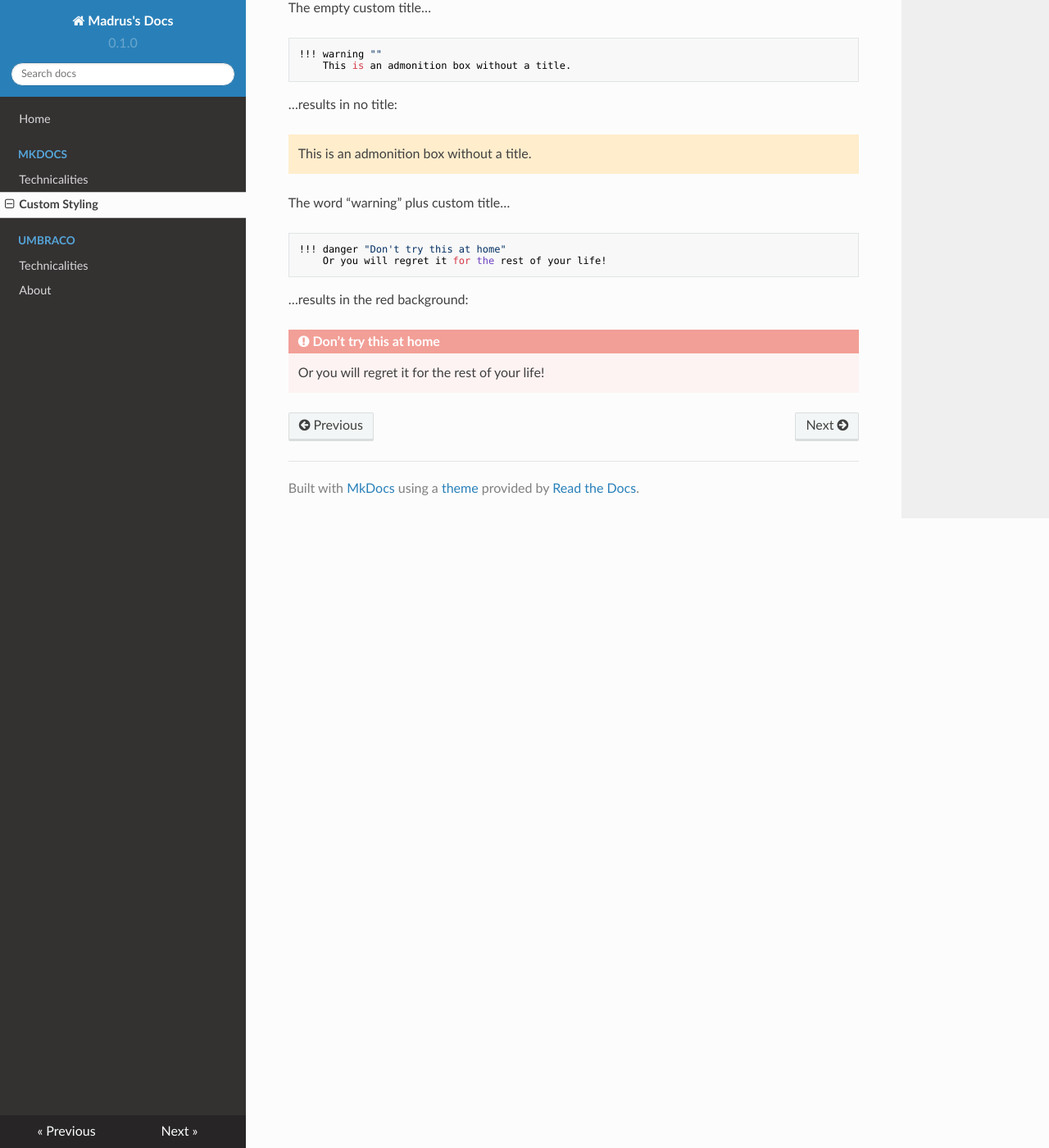
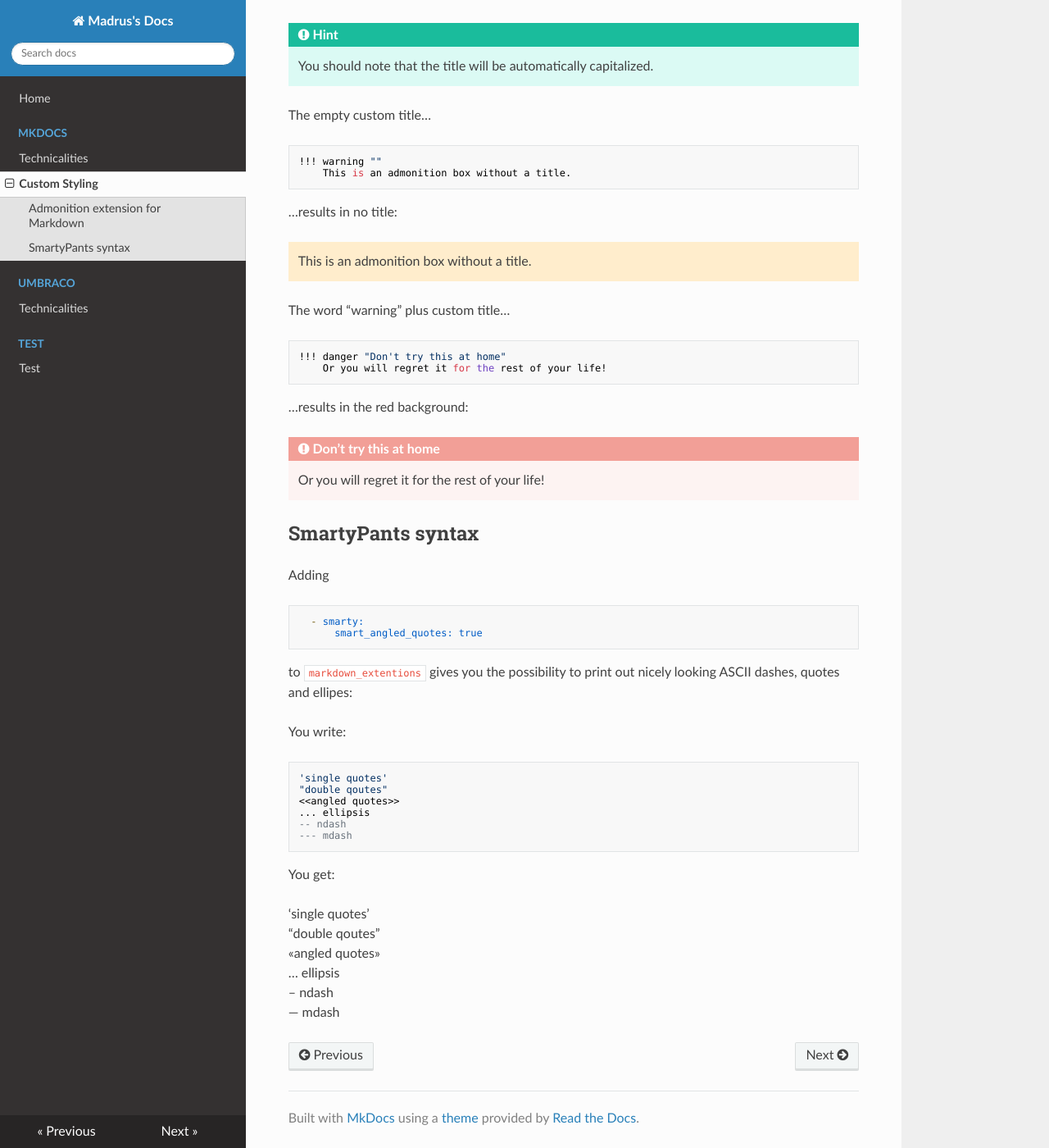
Before and after one commit to madrus/kdocs, an MkDocs documentation site: the page built from docs/mkdocs/custom_styling.md, in a window 1280 px wide and 1400 px high, scrolled down 1590 px. Shown: the whole window at 82% size. Built offline with MkDocs 1.6.1, drawn with Linux system fonts in a browser that asks for light colours; nearby versions of some CDN libraries; old or Windows-style settings are respelled for this version of MkDocs; some of the changed text lies outside the part shown.

Commit message:
addes smarty chapter and test document

````diff
--- a/docs/mkdocs/custom_styling.md
+++ b/docs/mkdocs/custom_styling.md
@@ -7,7 +11,7 @@
 
 **Syntax**
 
-```text
+```none
 !!! special_word "some text within double quotes"
     Any number of lines aligned with the special_word
 ```
@@ -34,10 +38,9 @@
 
 A custom text message on the first line...
 
-```text
+```none
 !!! note "Explicit title within double quotes"
     Any number of other indented markdown elements.
-
     This is the second paragraph.
 ```
 
@@ -45,12 +48,11 @@
 
 !!! note "Explicit title within double quotes"
     Any number of other indented markdown elements.
-
     This is the second paragraph.
 
 Any single word on the first line...
 
-```text
+```none
 !!! hint
     You should note that the title will be automatically capitalized.
 ```
@@ -62,7 +64,7 @@
 
 The empty custom title...
 
-```text
+```none
 !!! warning ""
     This is an admonition box without a title.
 ```
@@ -74,7 +76,7 @@
 
 The word "warning" plus custom title...
 
-```text
+```none
 !!! danger "Don't try this at home"
     Or you will regret it for the rest of your life!
 ```
@@ -83,3 +85,34 @@
 
 !!! danger "Don't try this at home"
     Or you will regret it for the rest of your life!
+
+## SmartyPants syntax
+
+Adding
+
+```yaml
+  - smarty:
+      smart_angled_quotes: true
+```
+
+to `markdown_extentions` gives you the possibility to print out nicely looking ASCII dashes, quotes and ellipes:
+
+You write:
+
+```none
+'single quotes'
+"double qoutes"
+<<angled quotes>>
+... ellipsis
+-- ndash
+--- mdash
+```
+
+You get:
+
+'single quotes'
+"double qoutes"
+<<angled quotes>>
+... ellipsis
+-- ndash
+--- mdash
--- a/mkdocs.yml
+++ b/mkdocs.yml
@@ -13,7 +13,8 @@
     - Custom Styling: mkdocs/custom_styling.md
   - Umbraco:
     - Technicalities: umbraco/technicalities.md
-  - 'About': 'about.md'
+  - Test:
+    - Test: test/test.md
 
 # Documentation and theme
 docs_dir: 'docs'
@@ -27,12 +28,16 @@
 
 # Options
 extra:
-  version: '0.1.0'
   logo: 'images/logo.png'
 
 markdown_extensions:
   - admonition
-  - codehilite(css_class=code)
-  - smarty
+  - codehilite(css_class=code):
+      guess_lang: false
+  - nl2br
   - toc:
       permalink: '#'
+  - smarty:
+      smart_angled_quotes: true
+  - toc:
+      permalink: '#'
````
Also changed, not shown: other parts of docs/mkdocs/custom_styling.md (+4 -0 lines), docs/about.md (deleted, +0 -9 lines), docs/index.md (+24 -2 lines), docs/mkdocs/technicalities.md (+4 -0 lines), docs/umbraco/technicalities.md (+4 -0 lines), 1 other file.
